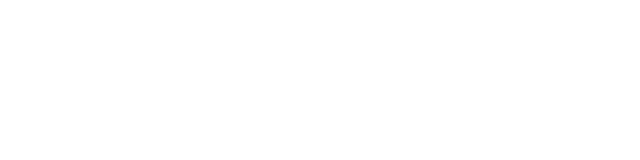
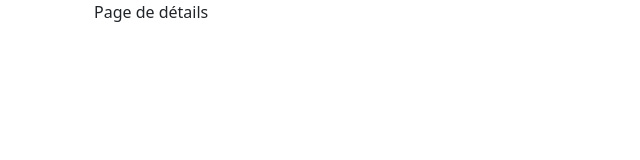
Before and after one commit to 2021-d05-groupe2/AppliTransport, an Angular app: page /details/1 in a window 1280 px wide. Before the commit this address led to /. Shown: the top 160 px of the page, without its empty margins (0-640 px from the left). Built offline with nearby package versions, Linux system fonts and the light colour scheme.

Commit message:
maj detail resa et classement covoit par date

```diff
--- a/src/app/app-routing.module.ts
+++ b/src/app/app-routing.module.ts
@@ -16,7 +16,7 @@ const routes: Routes = [
   { path: '', redirectTo: 'login', pathMatch: 'full' },
   { path: 'reservations', component: ReservationsComponent},
   { path: 'annonces', component: AnnoncesComponent},
-  { path: 'details', component: DetailcovoiturageComponent},
+  { path: 'details/:id', component: DetailcovoiturageComponent},
   { path: 'admin/vehicules', component: VehiculesServiceComponent}
 ];
 
--- a/src/app/detailcovoiturage/detailcovoiturage.component.html
+++ b/src/app/detailcovoiturage/detailcovoiturage.component.html
@@ -1,5 +1,5 @@
 <div class="container-fluid">
-<a>Page de détails</a>>
+<a>Page de détails</a>
 </div>
 <div class="container">
   <router-outlet></router-outlet>
--- a/src/app/detailcovoiturage/detailcovoiturage.component.ts
+++ b/src/app/detailcovoiturage/detailcovoiturage.component.ts
@@ -1,5 +1,6 @@
-import { Component, OnInit } from '@angular/core';
-import { ActivatedRoute } from '@angular/router';
+import { Covoiturage } from './../model/covoiturage.model';
+import { Component, Input, OnInit } from '@angular/core';
+import { ActivatedRoute, Router } from '@angular/router';
 
 @Component({
   selector: 'app-detailcovoiturage',
@@ -7,10 +8,16 @@ import { ActivatedRoute } from '@angular/router';
   styleUrls: ['./detailcovoiturage.component.css']
 })
 export class DetailcovoiturageComponent implements OnInit {
-
-  constructor(private route: ActivatedRoute) { }
+  covoitId: any;
+  detailcovoit: Covoiturage;
+  constructor(private route: ActivatedRoute, private router: Router) { }
 
   ngOnInit(): void {
+    this.route.params.subscribe(params=>{
+      this.covoitId=params['id'];
+      console.log(this.covoitId);
+
+    })
   }
 
 }
--- a/src/app/reservations/reservations.component.html
+++ b/src/app/reservations/reservations.component.html
@@ -19,7 +19,7 @@
           <td>{{covoiturage.date}}</td>
           <td>{{covoiturage.duree}}</td>
           <td>{{covoiturage.adresseDestination}}</td>
-          <td><a href="/details" [routerLink]='details' class="btn btn-primary"> voir détails </a></td>
+          <td><a href="/detailscovoiturage" [routerLink]="['/details', covoiturage.id]" class="btn btn-primary"> voir détails </a></td>
         </tr>
       </tbody>
     </table>
@@ -38,7 +38,7 @@
           <td>{{covoiturage.date}}</td>
           <td>{{covoiturage.duree}}</td>
           <td>{{covoiturage.adresseDestination}}</td>
-          <td><a [routerLink]='details' class="btn btn-primary"> voir détails </a></td>
+          <td><a href="/detailscovoiturage" [routerLink]="['/details', covoiturage.id]" class="btn btn-primary"> voir détails </a></td>
         </tr>
       </tbody>
     </table>
--- a/src/app/reservations/reservations.component.ts
+++ b/src/app/reservations/reservations.component.ts
@@ -1,6 +1,6 @@
 import { Covoiturage } from './../model/covoiturage.model';
 import { Component, OnInit } from '@angular/core';
-import { ActivatedRoute } from '@angular/router';
+import { ActivatedRoute, Router } from '@angular/router';
 import { CovoiturageService } from '../services/covoiturage.service';
 
 @Component({
@@ -13,7 +13,7 @@ export class ReservationsComponent implements OnInit {
   covoituragesencours: Covoiturage[];
   covoituragesfinis: Covoiturage[];
 
-  constructor(private route: ActivatedRoute,
+  constructor(private route: ActivatedRoute, private router: Router,
     private covoiturageService: CovoiturageService) {
       this.getcovoitencours();
       this.getcovoitfinis();
@@ -34,7 +34,6 @@ export class ReservationsComponent implements OnInit {
     } else {
       this.show = null;
     }
-
   }
 
   toggle2(){
```
